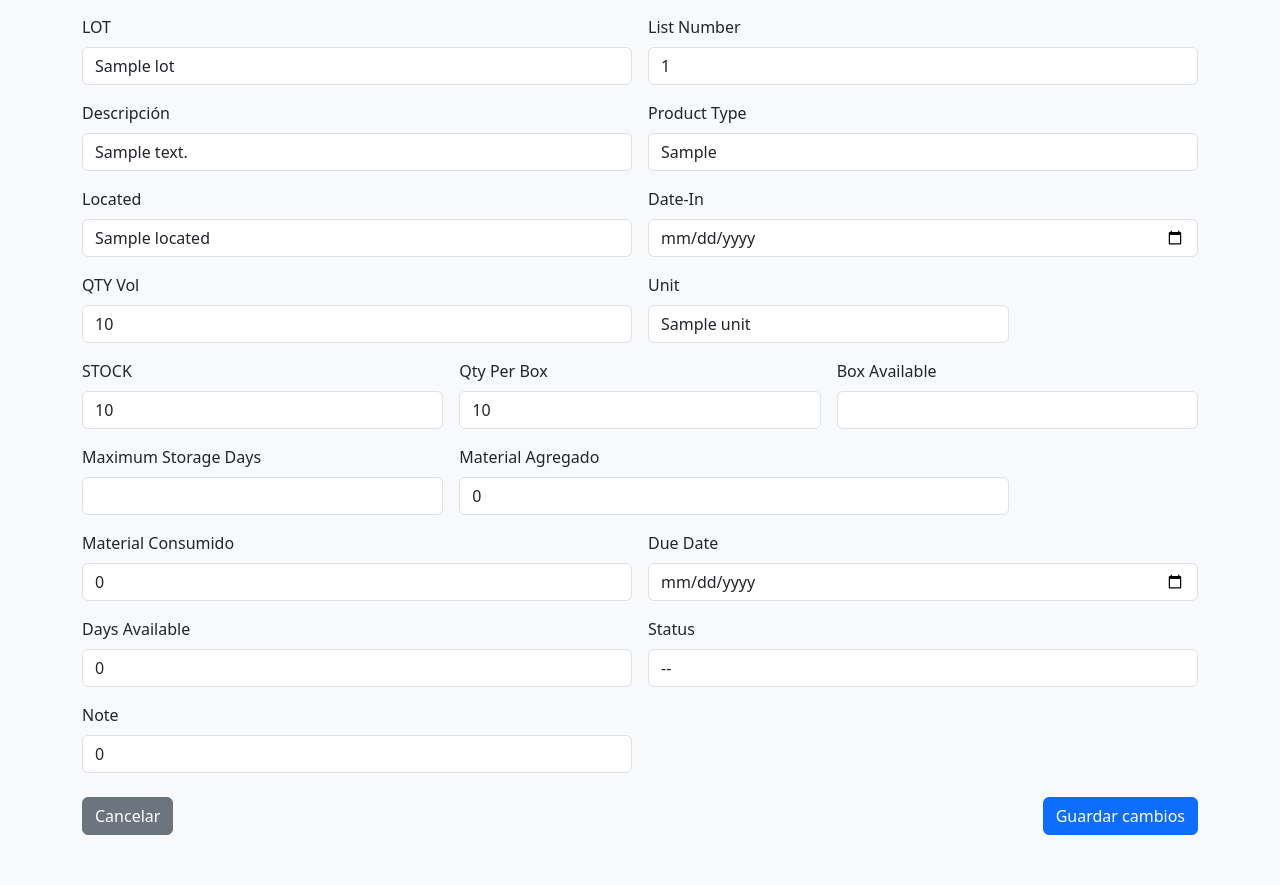
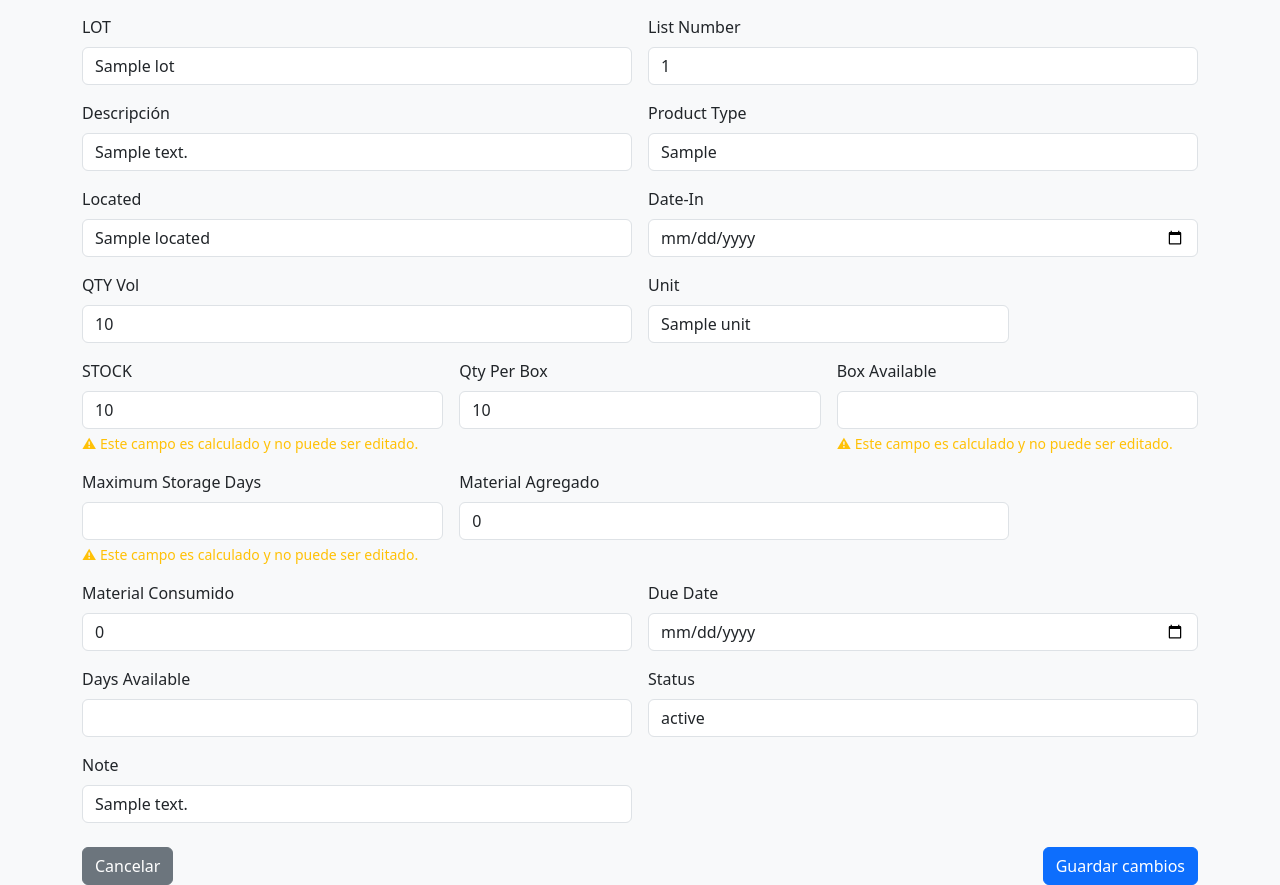
Before and after one commit to jim29-icu/app2, a Flask app: template templates/editar.html in a window 1280 px wide. Shown: the part 71-956 px from the top of the page. Before the commit the page ends 906 px from the top, so only its background shows below. Run offline with Flask 3, Linux system fonts and the light colour scheme; the template is opened without the code that fills it: most values are stand-ins (such as "Sample title", 1, 10 or a date in 2020).

Commit message:
MOD editar.html
MOD note label

```diff
--- a/app.py
+++ b/app.py
@@ -91,6 +91,10 @@
     session.pop('usuario', None)
     return redirect('/')
 
+
+
+
+
 @app.route('/agregar', methods=['GET', 'POST'])
 def agregar():
     if 'usuario' not in session:
@@ -125,6 +129,9 @@
             return render_template('agregar.html')
 
     return render_template('agregar.html')
+
+
+
 
 
 
@@ -175,7 +182,8 @@
                 "Qty_Per_Box": float(request.form['Qty_Per_Box']),
                 "Box_Available": float(request.form['Box_Available']),
                 "Maximum _Storage (Days)": float(request.form['Maximum_Storage_Days']),
-                "STATUS": True  # O mantener el valor anterior si no usas checkbox
+                "STATUS": True,  # O mantener el valor anterior si no usas checkbox
+                "Note": request.form['Note']
             }
 
             collection.update_one({'_id': ObjectId(id)}, {'$set': datos_actualizados})
--- a/templates/editar.html
+++ b/templates/editar.html
@@ -70,7 +70,11 @@
 
         <div class="col-md-4">
           <label class="form-label">STOCK</label>
-          <input type="number" step="0.01" class="form-control" name="stock" value="{{ producto['STOCK'] }}" required>
+          <input type="number" step="0.01" class="form-control" name="stock" value="{{ producto['STOCK'] }}" readonly>
+          <div class="form-text text-warning">
+    ⚠ Este campo es calculado y no puede ser editado.
+  </div>
+
         </div>
 
         <div class="col-md-4">
@@ -80,12 +84,18 @@
 
         <div class="col-md-4">
           <label class="form-label">Box Available</label>
-          <input type="number" step="0.01" class="form-control" name="Box_Available" value="{{ producto['Box_Available'] }}" required>
+          <input type="number" step="0.01" class="form-control" name="Box_Available" value="{{ producto['Box_Available'] }}" readonly>
+          <div class="form-text text-warning">
+    ⚠ Este campo es calculado y no puede ser editado.
+  </div>
         </div>
 
         <div class="col-md-4">
           <label class="form-label">Maximum Storage Days</label>
           <input type="number" step="0.01" class="form-control" name="Maximum_Storage_Days" value="{{ producto['Maximum _Storage (Days)'] }}" required>
+          <div class="form-text text-warning">
+    ⚠ Este campo es calculado y no puede ser editado.
+  </div>
         </div>
 
         <div class="col-md-6">
@@ -104,22 +114,22 @@
 
            <div class="col-md-6">
           <label class="form-label">Due Date</label>
-          <input type="date" name="Due_Date" class="form-control" value="0">
+          <input type="date" name="Due_Date" class="form-control" value="{{ producto['Due_Date'] }}">
         </div>
 
          <div class="col-md-6">
           <label class="form-label">Days Available</label>
-          <input type="number" name="Days_Available" class="form-control" value="0">
+          <input type="number" name="Days_Available" class="form-control" value="{{ producto['Days_Available'] }}" readonly>
         </div>
 
          <div class="col-md-6">
           <label class="form-label">Status</label>
-          <input type="text" name="Status" class="form-control" value="--">
+          <input type="text" name="Status" class="form-control" value="{{ producto['Status'] }}">
         </div>
 
          <div class="col-md-6">
           <label class="form-label">Note</label>
-          <input type="text" name="Note" class="form-control" value="0">
+          <input type="text" name="Note" class="form-control" value="{{ producto['Note'] }}">
         </div>
 
 
--- a/templates/inventario.html
+++ b/templates/inventario.html
@@ -69,7 +69,7 @@
           <th>Qty Vol.</th>
           <th>Unit</th>
           <th>Income</th>
-          <th>Spent</th>
+         <!--  <th>Spent</th> -->
           <th class="stock">STOCK</th>
           <th>Qty Per Box</th>
           <th>Box Available</th>
@@ -93,7 +93,7 @@
           <td>{{ producto.QTY_Vol| default('--') }}</td>
           <td>{{ producto.Unit| default('--') }}</td>
           <td>{{ producto.Income if producto.Income is defined else '' }}</td>
-          <td>{{ producto.Spent if producto.Spent is defined else '' }}</td>
+           <!-- <td>{{ producto.Spent if producto.Spent is defined else '' }}</td> -->
           <td class="stock {% if producto.STOCK|int <= 0 %}agotado{% endif %}">
             {% if producto.STOCK|int <= 0 %}
               Agotado
```
